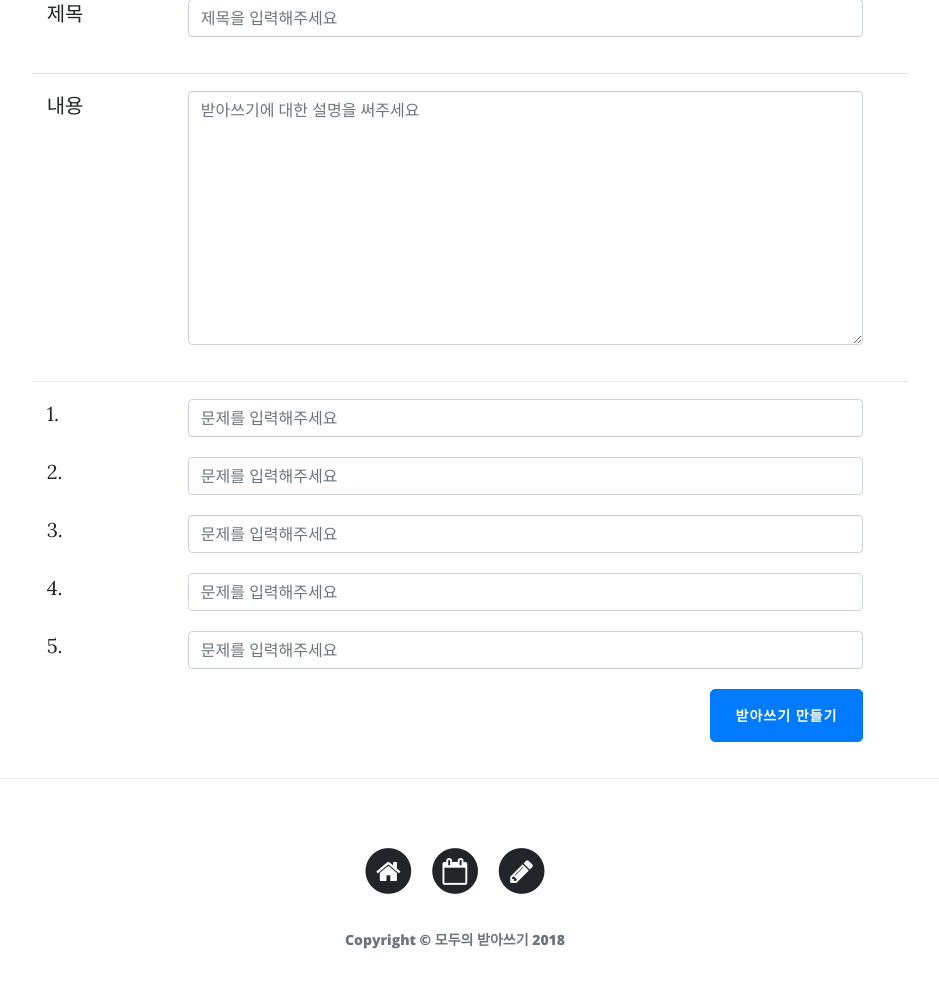
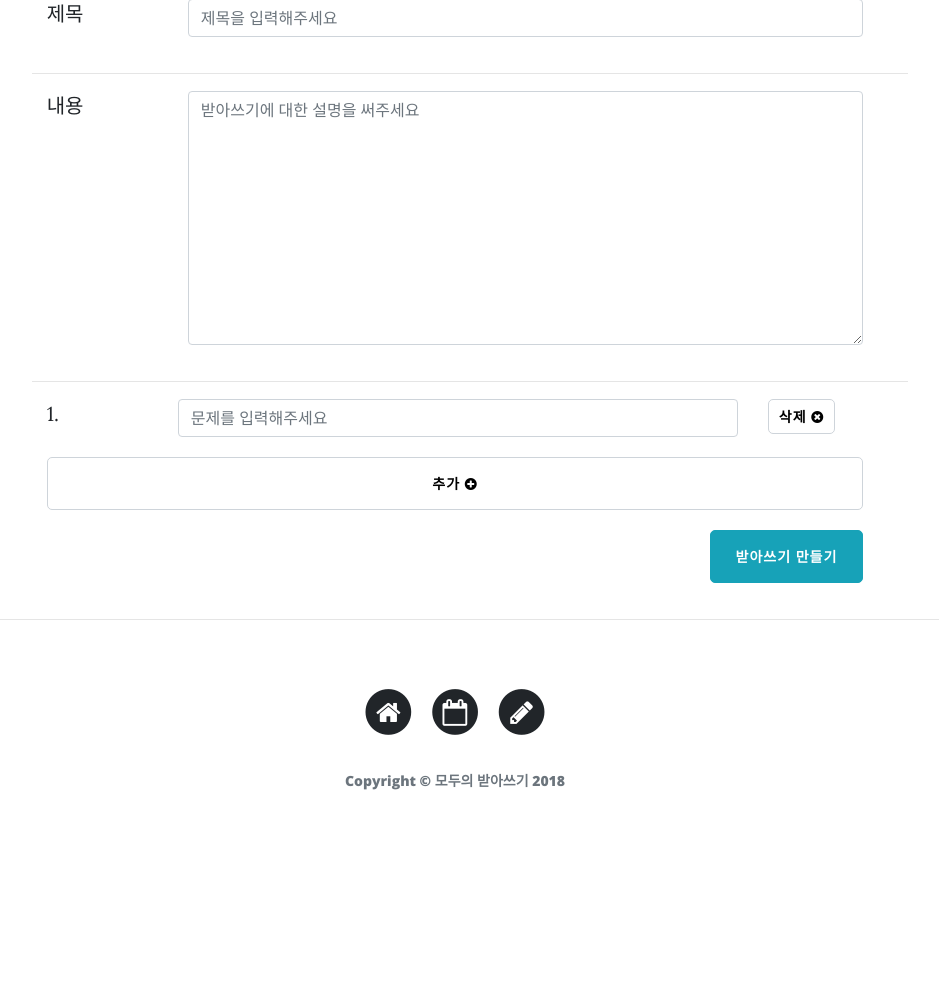
Before and after one commit to makerdark98/korean_tutor, a Django app: page /levels/create/ in a window 1280 px wide. Shown: the part 603-1585 px from the top of the page, without its empty margins (185-1124 px from the left). After the commit the page ends 1393 px from the top, so only its background shows below. Run offline with Django 3.2, Linux system fonts and the light colour scheme; some libraries are stand-ins or nearby versions.

Commit message:
작성 폼 수정

```diff
--- a/app/templates/level_form.html
+++ b/app/templates/level_form.html
@@ -8,6 +8,17 @@
       border-radius: 5px;
     }
     .form-control{
+      margin-bottom: 20px;
+    }
+    .item-delete-btn{
+      padding: 6px 10px;
+      background-color: white;
+      border: 1px solid #ced4da;
+    }
+    .add-btn{
+      width: 100%;
+      background-color: white;
+      border: 1px solid #ced4da;
       margin-bottom: 20px;
     }
   </style>
@@ -37,16 +48,24 @@
             {{ form.content }}
           </div>
           <hr class="col-md-12">
-          {% for i in '12345'%}
-            <div class="col-md-2 problem-lebel">
-              <label>{{ i }}.</label>
+          <div class="col-md-12 row input-wrapper">
+            <div class="col-md-12 row input-item">
+              <div class="col-md-2 problem-lebel">
+                <label>1.</label>
+              </div>
+              <div class="col-md-9">
+                <input class="form-control" required name="problem" maxlength="50" placeholder="문제를 입력해주세요">
+              </div>
+              <div class="col-md-1">
+                <button type="button" class="btn btn-default item-delete-btn">삭제 <span class="fa fa-times-circle"></span></button>
+              </div>
             </div>
-            <div class="col-md-10">
-              <input class="form-control" required name="problem" maxlength="50" placeholder="문제를 입력해주세요">
-            </div>
-          {% endfor %}
+          </div>
+          <div class="col-md-12">
+            <button type="button" id="add-item-btn" class="btn btn-default add-btn">추가 <span class="fa fa-plus-circle"></span></button>
+          </div>
           <div class="col-md-12 text-right">
-            <button type="submit" class="btn btn-primary">받아쓰기 만들기</button>
+            <button type="submit" class="btn btn-info">받아쓰기 만들기</button>
           </div>
         </div>
       </form>
@@ -55,4 +74,23 @@
 {% endblock %}
 
 {% block extra_script %}
+  <script>
+      $('#add-item-btn').click(function () {
+          var $input_item = $('.input-item').first().clone();
+          $input_item.find('input').val('');
+          $('.input-wrapper').append($input_item);
+          $('.input-item').each(function () {
+              $(this).find('label').html($(this).index() + 1 + '.');
+          });
+      });
+
+      $(document).on('click','.item-delete-btn', function() {
+          if($('.item-delete-btn').length > 1){
+              $(this).parent().parent().remove();
+              $('.input-item').each(function () {
+                  $(this).find('label').html($(this).index() + 1 + '.');
+              });
+          }
+      });
+  </script>
 {% endblock %}
--- a/templates/base.html
+++ b/templates/base.html
@@ -26,11 +26,6 @@
   </head>
 
   <body>
-    <!--[if IE]>
-      <script>
-        alert('크롬 브라우져를 이용해주세요.\n인터넷 익스플로어에서는 정상작동하지 않을 수 있습니다.\n추후 지원 예정입니다.');
-      </script>
-    <![endif]-->
     <!-- Navigation -->
     <nav class="navbar navbar-expand-lg navbar-light fixed-top" id="mainNav">
       <div class="container">
```
Also changed, not shown: app/templates/home.html (+4 -7 lines).
